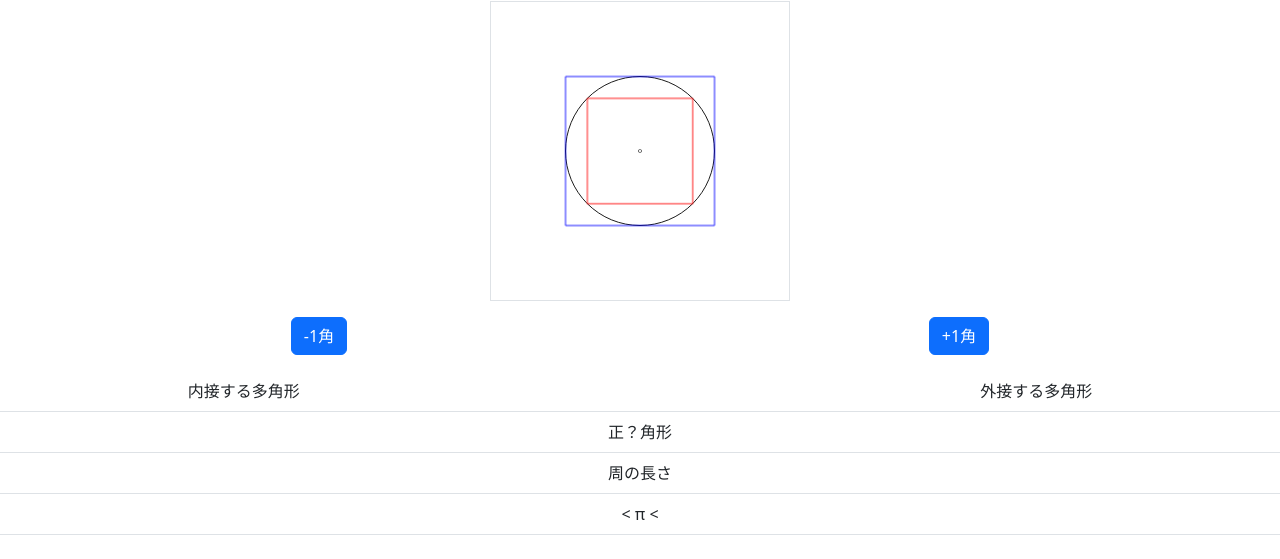
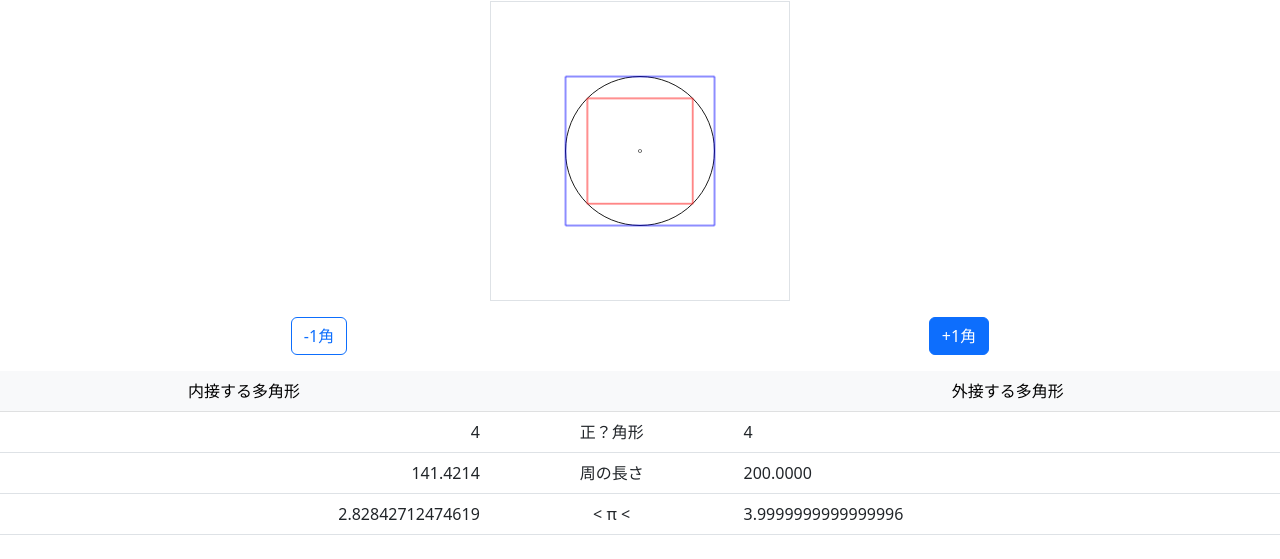
Before and after one commit to osawa-koki/pai-gon, a website with bundled scripts: page public/index.html in a window 1280 px wide. Shown: the part 79-638 px from the top of the page. Built offline with nearby package versions, Linux system fonts and the light colour scheme.

Commit message:
データの表示。

```diff
--- a/public/index.html
+++ b/public/index.html
@@ -33,12 +33,12 @@
   <h1 class="text-center mt-3">🧼 Pai gon 🧼</h1>
   <svg version="1.1" viewBox="0 0 100 100" xmlns="http://www.w3.org/2000/svg" class="border d-block mx-auto mt-3" style="width: 300px; aspect-ratio: 1/1;"></svg>
   <div class="d-flex">
-    <button id="minus-button" class="btn btn-primary d-block mx-auto mt-3">-1角</button>
+    <button id="minus-button" class="btn btn-outline-primary d-block mx-auto mt-3">-1角</button>
     <button id="plus-button" class="btn btn-primary d-block mx-auto mt-3">+1角</button>
   </div>
   <table id="v1-table" class="table mt-3">
     <thead>
-      <tr>
+      <tr class="table-light">
         <td class="text-center">内接する多角形</td>
         <td></td>
         <td class="text-center">外接する多角形</td>
@@ -46,19 +46,19 @@
     </thead>
     <tbody>
       <tr>
-        <td id="in-polygon"></td>
+        <td id="in-polygon" class="text-end"></td>
         <td class="text-center">正？角形</td>
-        <td id="out-polygon"></td>
+        <td id="out-polygon" class="text-start"></td>
       </tr>
       <tr>
-        <td id="in-length"></td>
+        <td id="in-length" class="text-end"></td>
         <td class="text-center">周の長さ</td>
-        <td id="out-length"></td>
+        <td id="out-length" class="text-start"></td>
       </tr>
       <tr>
-        <td id="pai-min"></td>
+        <td id="pai-min" class="text-end"></td>
         <td class="text-center">&lt; π &lt;</td>
-        <td id="pai-max"></td>
+        <td id="pai-max" class="text-start"></td>
       </tr>
     </tbody>
   </table>
--- a/src/elements.ts
+++ b/src/elements.ts
@@ -5,7 +5,7 @@ export const minusButtonElement: HTMLButtonElement = document.querySelector('#mi
 export const plusButtonElement: HTMLButtonElement = document.querySelector('#plus-button')!
 
 export const inPolygonElement = document.querySelector('#in-polygon')!
-export const outPolygonElement = document.querySelector('#out-poligon')!
+export const outPolygonElement = document.querySelector('#out-polygon')!
 
 export const inLengthElement = document.querySelector('#in-length')!
 export const outLengthElement = document.querySelector('#out-length')!
--- a/src/index.ts
+++ b/src/index.ts
@@ -1,5 +1,5 @@
 import calcD from './calcD'
-import { svgElement, minusButtonElement, plusButtonElement } from './elements'
+import { svgElement, minusButtonElement, plusButtonElement, inPolygonElement, outPolygonElement, inLengthElement, outLengthElement, paiMinElement, paiMaxElement } from './elements'
 
 let count = 4
 
@@ -35,6 +35,22 @@ function update (): void {
   const d = calcD(count)
   dOut.setAttribute('d', `M ${d.points.out} Z`)
   dIn.setAttribute('d', `M ${d.points.in} Z`)
+
+  //   e.textContent = count;
+  // });
+  // ind.textContent = (Math.round(rt["length"]["in"] * 10000) / 10000).toFixed(4);
+  // outd.textContent =  (Math.round(rt["length"]["out"] * 10000) / 10000).toFixed(4);
+  // min.textContent = rt["length"]["in"] / 2 / 25;
+  // max.textContent = rt["length"]["out"] / 2 / 25;
+
+  inPolygonElement.textContent = count.toString()
+  outPolygonElement.textContent = count.toString()
+
+  inLengthElement.textContent = (Math.round(d.length.in * 10000) / 10000).toFixed(4)
+  outLengthElement.textContent = (Math.round(d.length.out * 10000) / 10000).toFixed(4)
+
+  paiMinElement.textContent = (d.length.in / 2 / 25).toString()
+  paiMaxElement.textContent = (d.length.out / 2 / 25).toString()
 }
 update()
 
```
